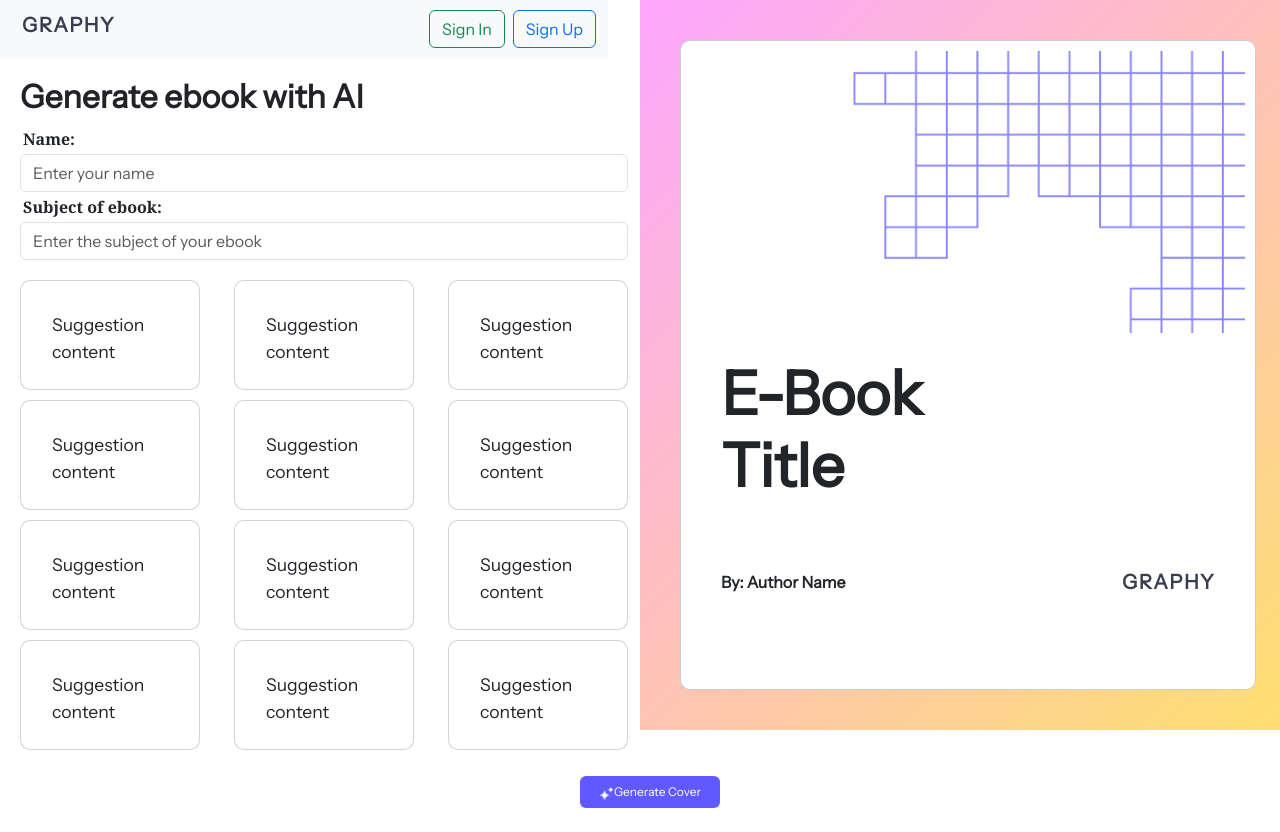
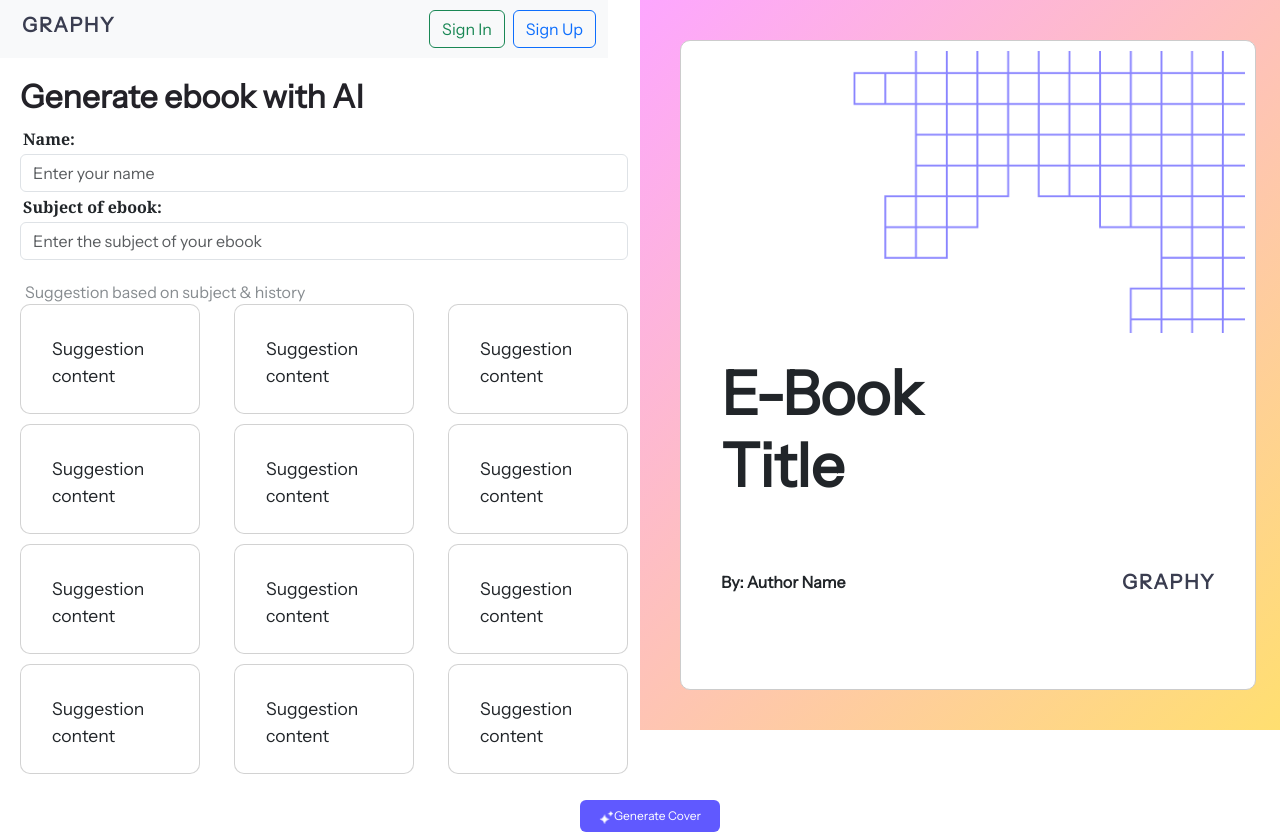
Before and after one commit to sinhaashmit10/GraphyEbook, a React (Create React App) app: page / in a window 1280 px wide. Before the commit the page ends 808 px from the top, so only its background shows below. Built offline with nearby package versions, Linux system fonts and the light colour scheme.

Commit message:
Second Commit

```diff
--- a/src/App.css
+++ b/src/App.css
@@ -183,6 +183,7 @@ font-family: 'Instrument Sans';
 h8{
   padding-left: 30px;
   font-weight: 600;
+
 }
 
 h5{
@@ -216,3 +217,13 @@ h1{
   width: 600px;
   height: 205px;
 }
+
+#coverImage{
+  border-radius: 10px;
+}
+
+.contentLabel{
+  margin-left: 25px;
+  color: rgba(135, 140, 144, 1);
+
+}
--- a/src/components/Ebookform.js
+++ b/src/components/Ebookform.js
@@ -83,6 +83,7 @@ function EbookForm() {
           />
         </div>
       </div>
+      <label className='contentLabel' htmlFor="contentLabel">Suggestion based on subject & history</label>
       <div className="suggestion-cards-container">
         {suggestionContents.map((content, index) => (
           <div className="card" key={index}>
```
